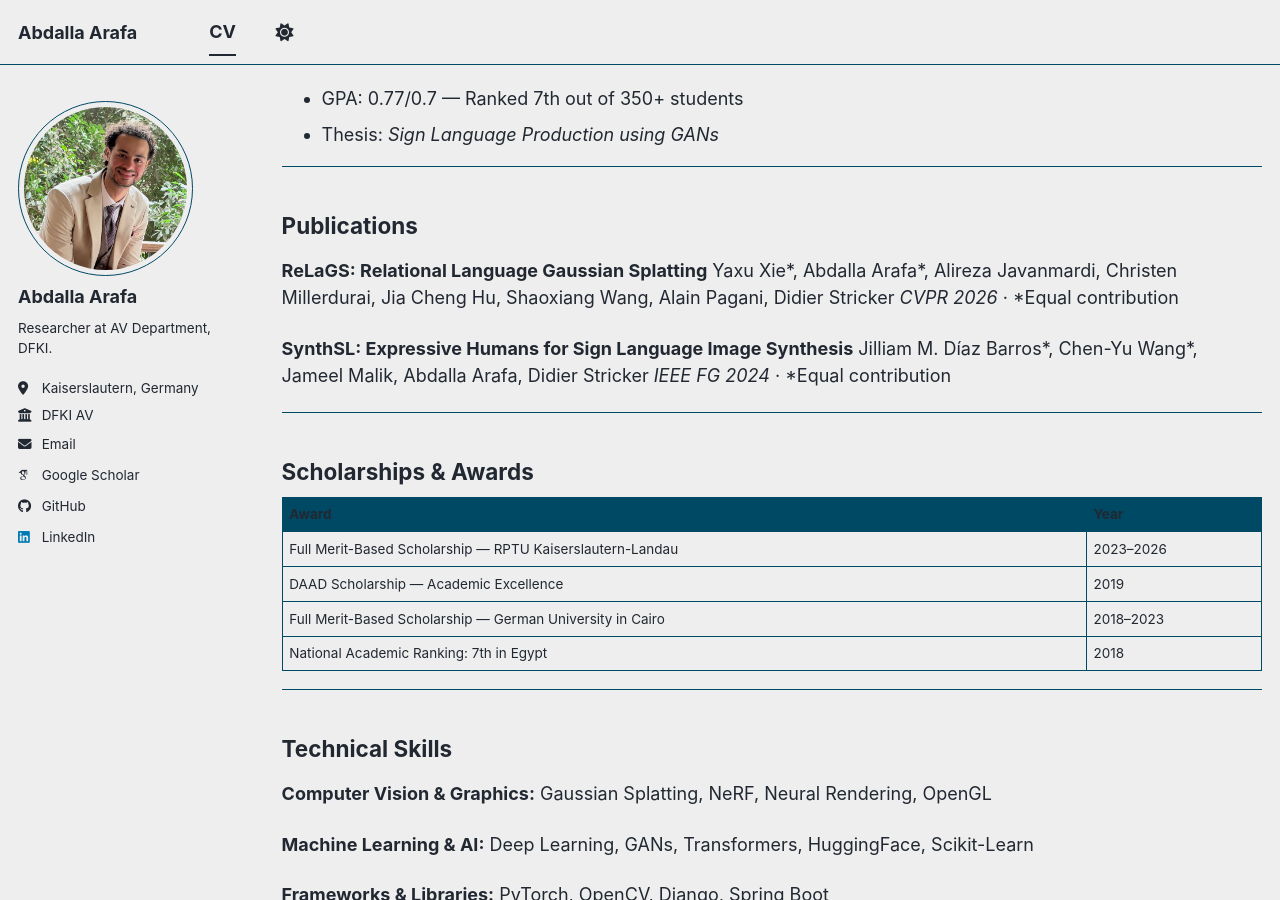
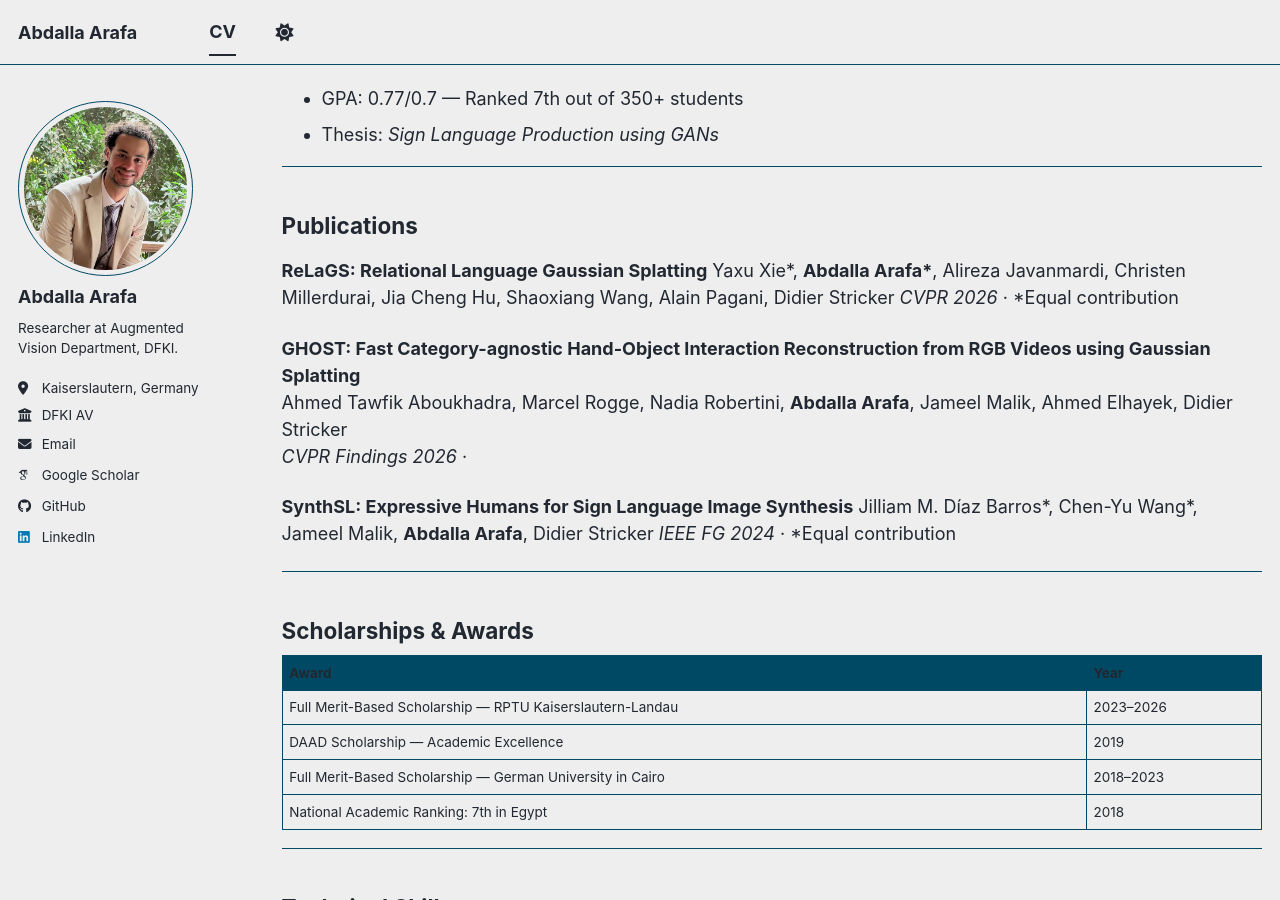
Before and after one commit to AbdallaArafa/AbdallaArafa.github.io, a Jekyll site: the page built from _pages/cv.md, in a window 1280 px wide and 900 px high, scrolled down 1049 px. Built offline with Jekyll 4.4.1, drawn with Linux system fonts in a browser that asks for light colours; some web fonts are replaced; a script bundle is joined from its source files by our own code; library files that are not in the unit come from our copies.

Commit message:
added new paper GHOST in CVPR findings

```diff
--- a/_config.yml
+++ b/_config.yml
@@ -26,7 +26,7 @@
   avatar           : "profile.jpeg"
   name             : "Abdalla Arafa"
   pronouns         : # example: "she/her"
-  bio              : "Researcher at AV Department, DFKI."
+  bio              : "Researcher at Augmented Vision Department, DFKI."
   location         : "Kaiserslautern, Germany"
   employer         : "DFKI AV"
   uri              : # URL
@@ -128,9 +128,8 @@
   hide                   : true     # change to true to hide the RSS feed in the footer
   path                   : # blank (default) uses feed.xml
 
-
 # SEO Related
-google_site_verification :
+google_site_verification : "S0KA4ZX9ah0zyzbKDrIaWTyXN75Qyra7mGosFQk9ok8"
 bing_site_verification   :
 alexa_site_verification  :
 yandex_site_verification :
@@ -155,7 +154,7 @@
 
 # Analytics
 analytics:
-  provider               :  "false" # false (default), "google", "google-universal", "google-analytics-4", "custom"
+  provider               :  "custom" # false (default), "google", "google-universal", "google-analytics-4", "custom"
   google:
     tracking_id          :
 
--- a/_includes/seo.html
+++ b/_includes/seo.html
@@ -145,5 +145,4 @@
   <meta property="og:image" content="{% if page.header.overlay_image contains "://" %}{{ page.header.overlay_image }}{% else %}{{ page.header.overlay_image | prepend: "/images/" | prepend: base_path }}{% endif %}">
 {% endif %}
 
-<meta name="google-site-verification" content="S0KA4ZX9ah0zyzbKDrIaWTyXN75Qyra7mGosFQk9ok8" />
 <!-- end Open Graph protocol -->
--- a/_pages/cv.md
+++ b/_pages/cv.md
@@ -51,11 +51,15 @@
 ## Publications
 
 **ReLaGS: Relational Language Gaussian Splatting**
-Yaxu Xie\*, Abdalla Arafa\*, Alireza Javanmardi, Christen Millerdurai, Jia Cheng Hu, Shaoxiang Wang, Alain Pagani, Didier Stricker
+Yaxu Xie\*, **Abdalla Arafa\***, Alireza Javanmardi, Christen Millerdurai, Jia Cheng Hu, Shaoxiang Wang, Alain Pagani, Didier Stricker
 *CVPR 2026* · \*Equal contribution
 
+**GHOST: Fast Category-agnostic Hand-Object Interaction Reconstruction from RGB Videos using Gaussian Splatting**
+Ahmed Tawfik Aboukhadra, Marcel Rogge, Nadia Robertini, **Abdalla Arafa**, Jameel Malik, Ahmed Elhayek, Didier Stricker
+*CVPR Findings 2026* ·
+
 **SynthSL: Expressive Humans for Sign Language Image Synthesis**
-Jilliam M. Díaz Barros\*, Chen-Yu Wang\*, Jameel Malik, Abdalla Arafa, Didier Stricker
+Jilliam M. Díaz Barros\*, Chen-Yu Wang\*, Jameel Malik, **Abdalla Arafa**, Didier Stricker
 *IEEE FG 2024* · \*Equal contribution
 
 ---
```
Also changed, not shown: _includes/analytics-providers/custom.html (+8 -0 lines), _pages/about.md (+32 -10 lines), images/GHOST_teaser.png (added), 1 other file.
